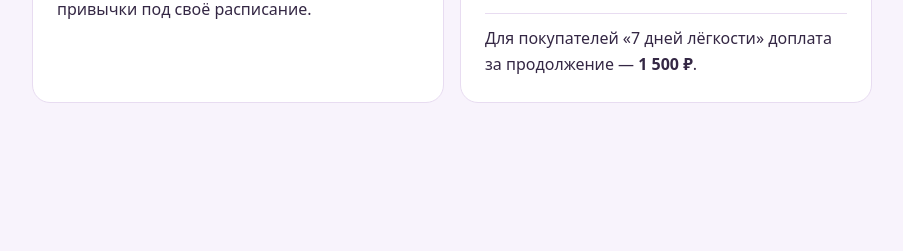
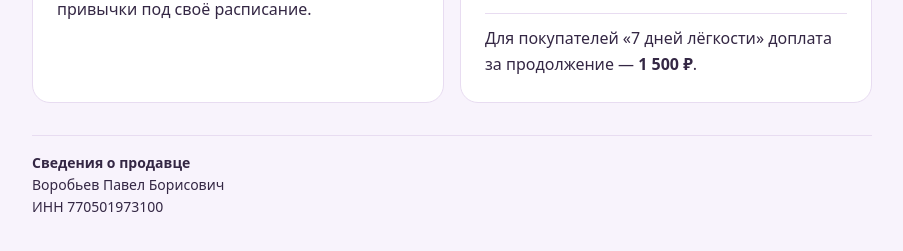
Before and after one commit to insurancevpb/lavanda-fit, a plain HTML site: page programs.html in a window 1280 px wide. Shown: the part 431-682 px from the top of the page, without its empty margins (188-1091 px from the left). Drawn offline with Linux system fonts and the light colour scheme.

Commit message:
Add seller details to programs page

```diff
--- a/programs.html
+++ b/programs.html
@@ -11,6 +11,7 @@ a{color:#623886}h1{font-size:clamp(30px,6vw,49px);line-height:1.1;margin:34px 0
 section{display:grid;grid-template-columns:repeat(auto-fit,minmax(min(100%,300px),1fr));gap:16px;margin-top:28px}
 article{background:white;padding:24px;border:1px solid #e8dcf1;border-radius:18px}h2{font-size:22px;line-height:1.25;margin:0}
 .price{font-size:30px;font-weight:750;color:#623886;margin:12px 0}.upgrade{border-top:1px solid #e8dcf1;padding-top:12px;margin-bottom:0}
+footer{margin-top:32px;padding-top:16px;border-top:1px solid #e8dcf1;font-size:14px}
 </style>
 </head>
 <body><main>
@@ -24,4 +25,5 @@ article{background:white;padding:24px;border:1px solid #e8dcf1;border-radius:18p
 <p>Календарь заданий на три недели, два PDF-гида, шаблон списка покупок и план на занятый день.</p>
 <p class="upgrade">Для покупателей «7 дней лёгкости» доплата за продолжение — <strong>1 500 ₽</strong>.</p></article>
 </section>
+<footer><strong>Сведения о продавце</strong><br>Воробьев Павел Борисович<br>ИНН 770501973100</footer>
 </main></body></html>
```
